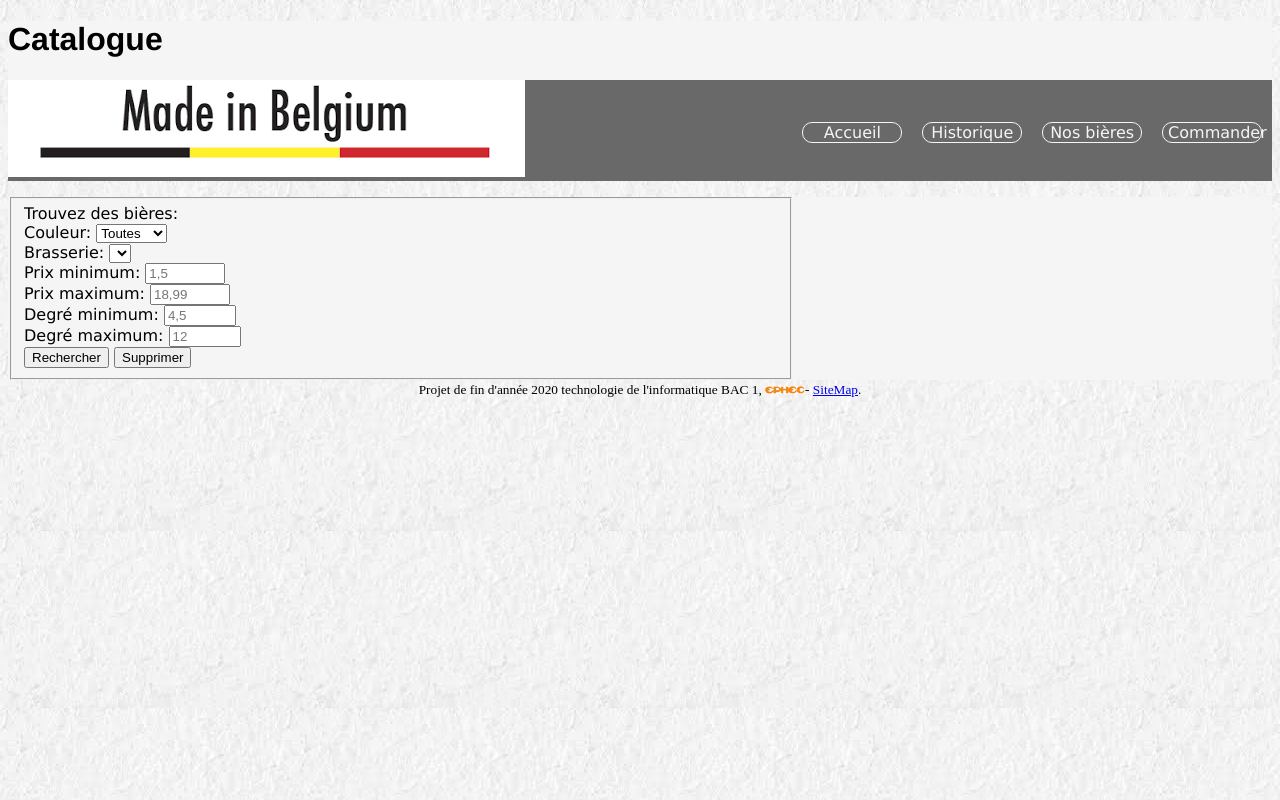
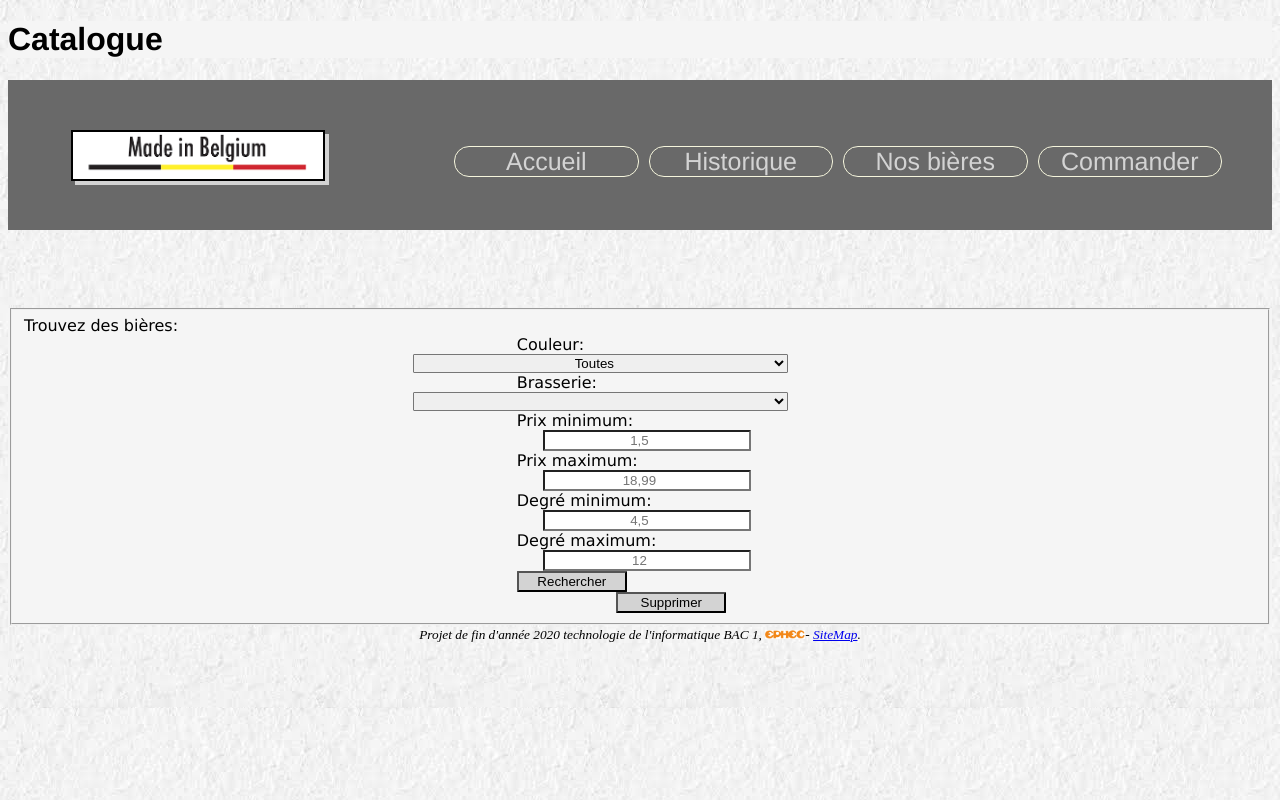
Before and after one commit to Andreas-Bombaert/M2PR01_BIERES, a plain HTML site: page frontend/catalogue.html in a window 1280 px wide. Drawn offline with Linux system fonts and the light colour scheme; no server answers.

Commit message:
Update style.css

```diff
--- a/frontend/css/style.css
+++ b/frontend/css/style.css
@@ -1,57 +1,162 @@
 body{
-     background-image: url("../img/fondBlanc.jpg");
- }
+    background-image: url("../img/fondBlanc.jpg");
+}
 
 header{
+    position: relative;
     background-color: whitesmoke;
 }
-
 h1, h2{
-    font-family: "Franklin Gothic Medium", sans-serif;
+    font-family: "Franklin Gothic Medium", Impact, sans-serif;
 }
 
+nav{
+    position: absolute;
+    background-color: dimgrey;
+    height: 150px;
+    width: 100%;
+}
+#mid{
+    position: absolute;
+    top: 50px;
+    width: 250px;
+    left: 5%;
+    border: solid 2px black;
+    box-shadow: 4px 4px lightgray;
+}
+
+nav li{
+    margin-top: 50px;
+    float: right;
+    list-style-type: none;
+    margin-right: 5px;
+    margin-left: 5px;
+}
+
+nav li:nth-child(1){
+    margin-right: 50px;
+
+}
+
+nav a{
+    color: lightgray;
+    text-decoration: none;
+    font-family: "Franklin Gothic Medium", Impact, sans-serif;
+    font-size: 25px;
+    border: solid 1px beige;
+    border-radius: 15px;
+    padding: 0 0.15em;
+    width: 7em;
+    display: inline-block;
+    text-align: center;
+}
+
+nav a:hover{
+    color: crimson;
+}
+
+nav a:active{
+    color: black;
+}
+
+
 .contenuP{
+    font-family: Verdana, sans-serif;
+    margin-top: 250px;
     background-color: whitesmoke;
-    font-family:  Verdana, sans-serif;
+    text-align: justify;
 }
 
 footer{
+    font-style: italic;
     text-align: center;
-    font-size: 1em;
 }
 
 footer img{
     width: 40px;
 }
 
-nav a {
-    color: whitesmoke;
-    text-decoration: none;
-    font-family: Verdana, sans-serif;
-    padding: 5px;
+.video{
+    float: right;
+    margin-top: -500px;
+    margin-right: 5%;
+    clear: both;
 }
-nav a:hover {
+
+.fictif{
+    margin-top: 250px;
+    text-align: center;
+}
+
+.etudiant{
+    border: solid 1px gray;
+    text-align: center;
+    margin-right: 70%;
+    position: relative;
+    margin-left: 5%;
+    margin-top: 50px;
+}
+
+.etudiant ul li{
+    list-style-type: none;
+}
+
+#formBiere input, #formBiere select{
+    border-radius: 1px;
+    width: 200px;
+    text-align: center;
+    float: right;
+    clear: right;
+    margin-right: 38%;
+    text-align: center;
+
+}
+
+label{
+    float: left;
+    clear: left;
+    margin-left: 40%;
+}
+
+#formBiere select{
+    width: 375px;
+}
+#formBiere input{
+    margin-right: 41%;
+}
+
+#formBiere input[type='submit']{
+    background-color: lightgray;
+    float: left;
+    width: 110px;
+    margin-left: 40%;
+
+}
+
+#formBiere input[type='reset']{
+    background-color:lightgray;
+    width: 110px;
+    margin-right: 43%;
+    float: right;
+}
+
+.titreForm{
+    text-decoration: underline;
+    margin-left: 51.5%;
+}
+
+.data{
     color: black;
 }
 
-nav{
-    background-color: dimgrey;
-    position: relative;
-    width: 100%;
+.sectionUneBiere {
+    border: solid 1px black;
+    margin-right: 92.255%;
+    text-align: center;
+    background-color: darkgrey;
+
+
 }
-
-nav li {
-    float: right;
-    border: solid 1px whitesmoke;
-    border-radius: 10px;
-    list-style-type: none;
-    text-align: center;
-    position: relative;
-    top: -75px;
-    width: 8%;
-    margin-left: 10px;
-    margin-right: 10px;
+.sectionUneBiere input[type='number']{
+    width:40px;
 }
-
-nav img{
-}
```
